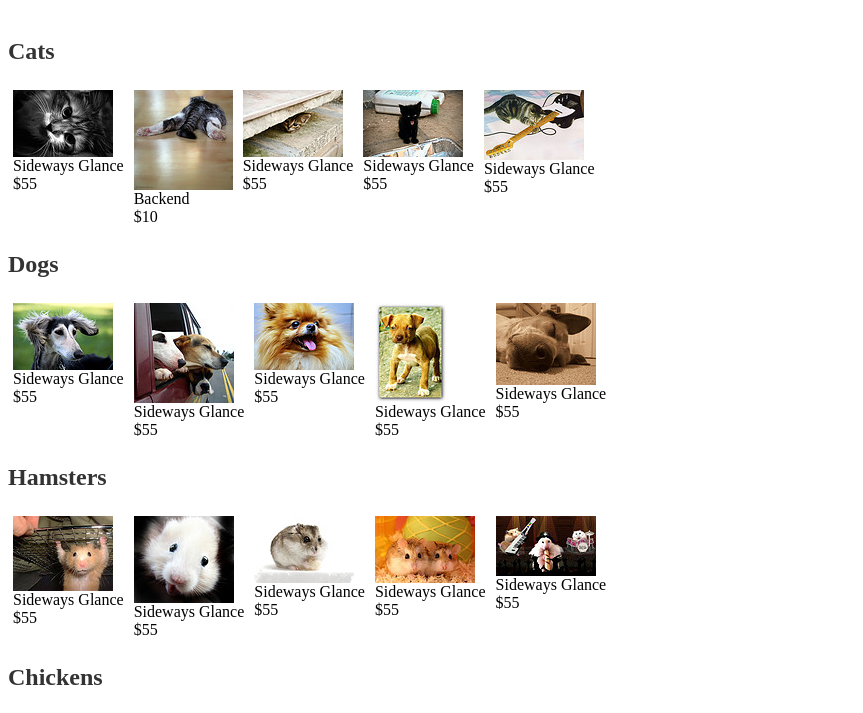
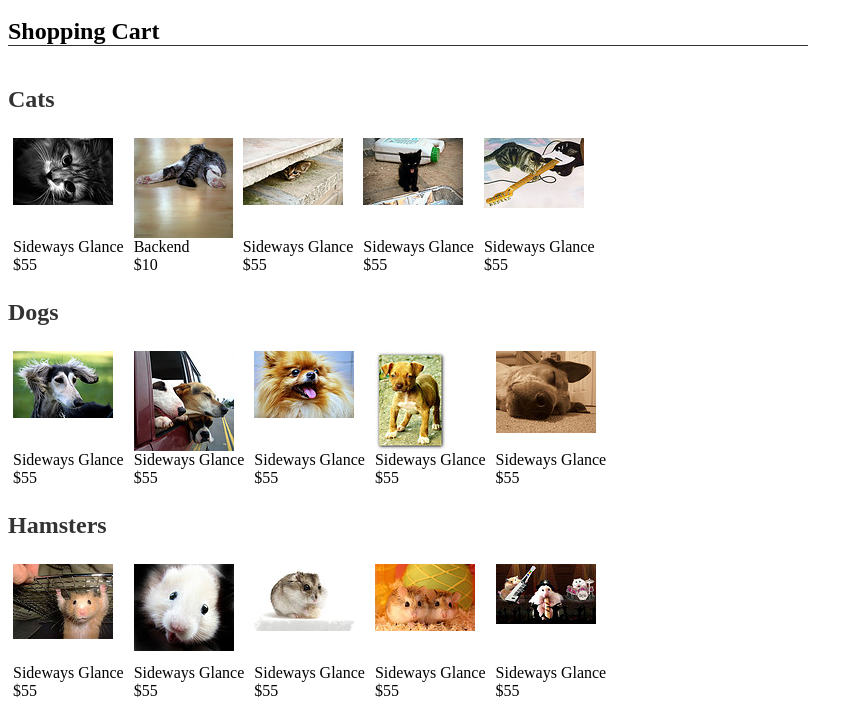
Before and after one commit to btakita/screw-unit-shopping-cart-demo, a plain HTML site: page public/index.html in a window 1280 px wide. Shown: the part 48-761 px from the top of the page, without its empty margins (0-863 px from the left). Drawn offline with Linux system fonts and the light colour scheme.

Commit message:
Slightly better look.

```diff
--- a/public/index.html
+++ b/public/index.html
@@ -13,12 +13,18 @@
 </head>
 <body>
 
-<h1>Buy a Pet Online</h1>
+<div class="body-container">
+  <h1>Buy a Pet Online</h1>
 
-<div id="shopping-cart">
+  <div id="shopping-cart">
+    <h2>Shopping Cart</h2>
+
+    <div class="container"></div>
+  </div>
+
+  <div id="pets"></div>
 </div>
 
-<div id="pets"></div>
 
 </body>
 </html>
--- a/public/stylesheets/index.css
+++ b/public/stylesheets/index.css
@@ -1,5 +1,13 @@
+.body-container {
+  width: 800px;
+}
+
 h1 {
   color: #333;
+}
+
+#shopping-cart h2 {
+  border-bottom: 1px solid #333;
 }
 
 .pet-group {
@@ -15,3 +23,10 @@ h1 {
   float: left;
   padding: 5px;
 }
+
+.pet .image-container {
+  height: 100px;
+}
+.pet img {
+  vertical-align: middle;
+}
```
